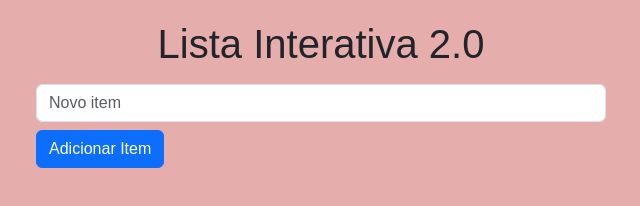
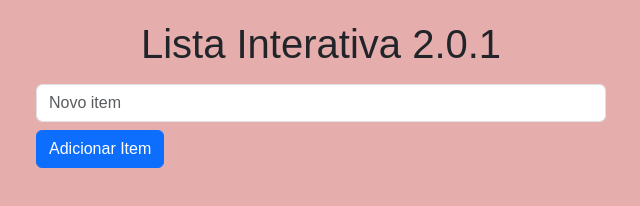
Before and after one commit to Ulisses-Antonelli/Lista-Interativa-MVC-OOP, a plain HTML site: page Client/Public/index.html in a window 1280 px wide. Shown: the whole page, without its empty margins (319-959 px from the left). Drawn offline with nearby package versions, Linux system fonts and the light colour scheme.

Commit message:
Adição de texto

```diff
--- a/Client/Public/index.html
+++ b/Client/Public/index.html
@@ -12,7 +12,7 @@
     <div class="container">
       <div class="row justify-content-center">
         <div class="col-md-6 p-0 m-0">
-          <h1 class="text-center">Lista Interativa 2.0</h1>
+          <h1 class="text-center">Lista Interativa 2.0.1</h1>
           <input type="text" id="newItemInput" class="form-control mt-3" placeholder="Novo item" />
           <button class="btn btn-primary mt-2" id="addItemBtn">Adicionar Item</button>
           <div class="row mt-3 justify-content-center" id="list-container">
```
